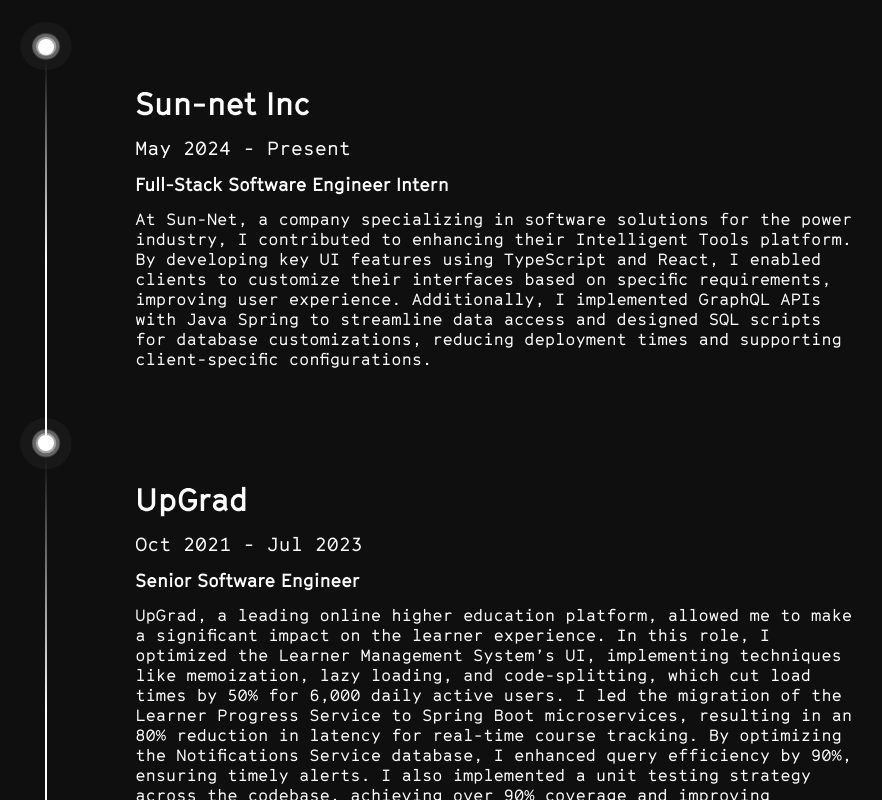
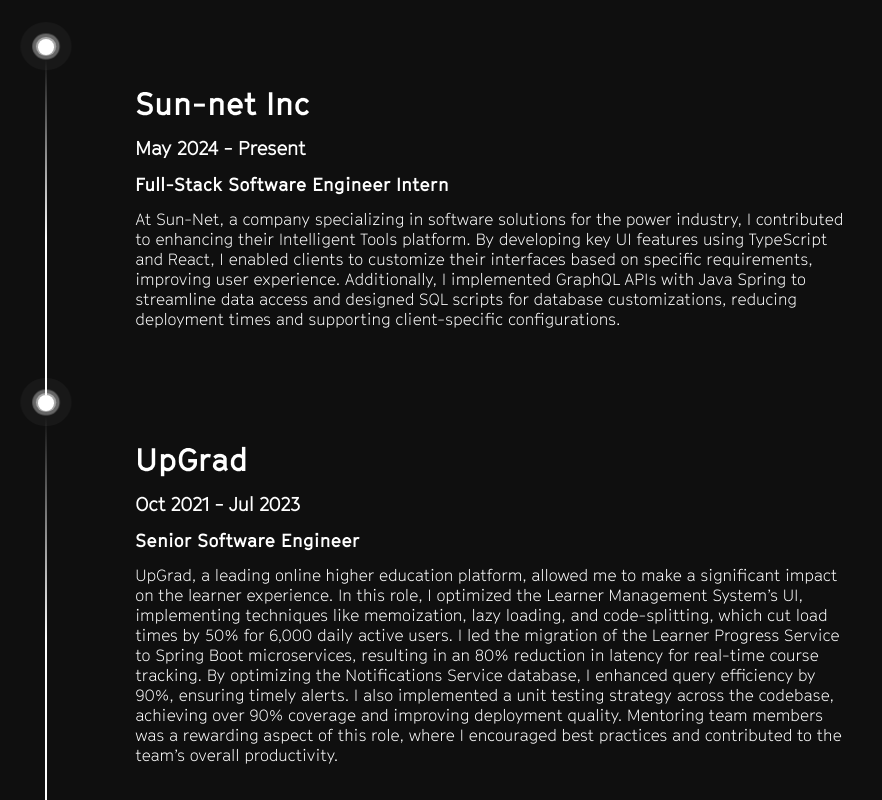
Before and after one commit to subramanyaJagadeesh/personal_web, a React (Create React App) app: page / in a window 1280 px wide. Shown: the part 920-1720 px from the top of the page, without its empty margins (236-1118 px from the left). Built offline with nearby package versions, Linux system fonts and the light colour scheme.

Commit message:
updated font

```diff
--- a/src/styles/experience.scss
+++ b/src/styles/experience.scss
@@ -44,7 +44,7 @@
             width: 80%;
             h2, h3, li{
               color: white;
-              font-family: 'Cinetype Mono';
+              font-family: 'Cinetype Light';
               margin-bottom: 2%;
             }
             h2{
```
